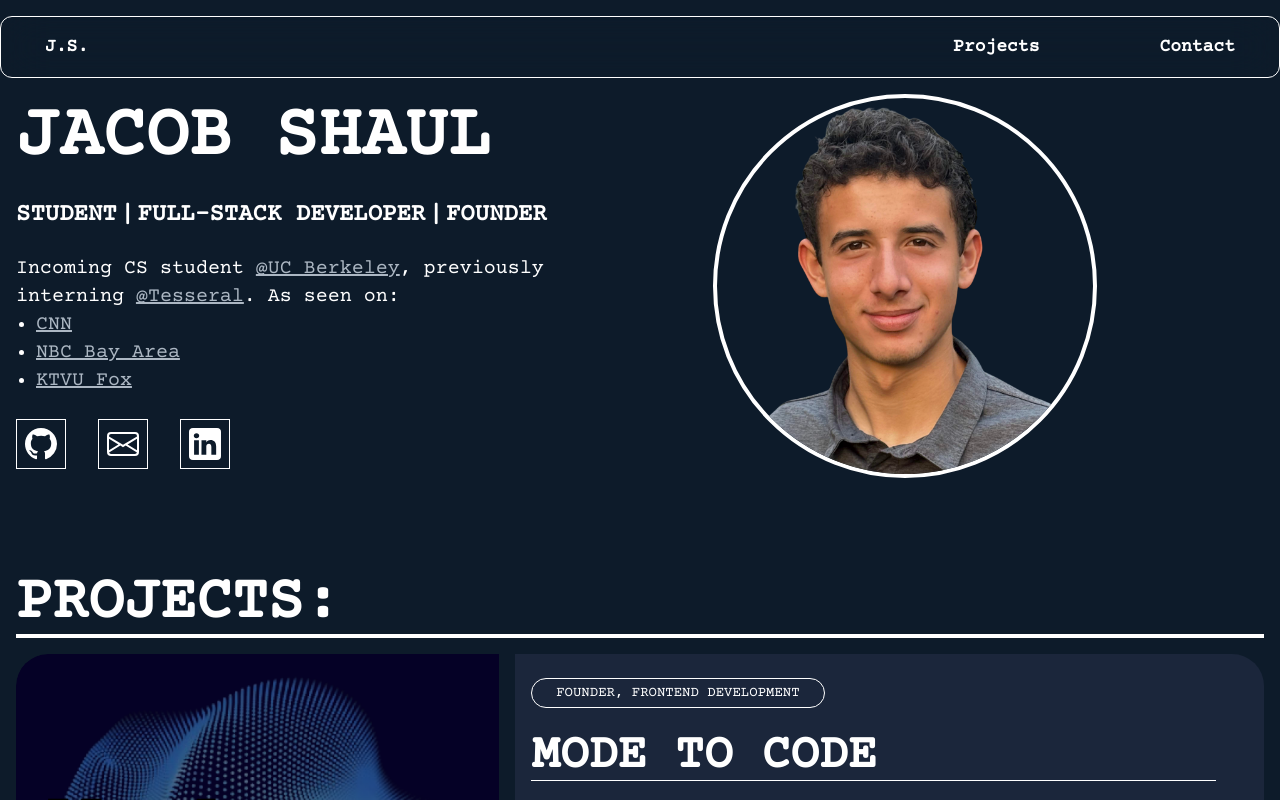
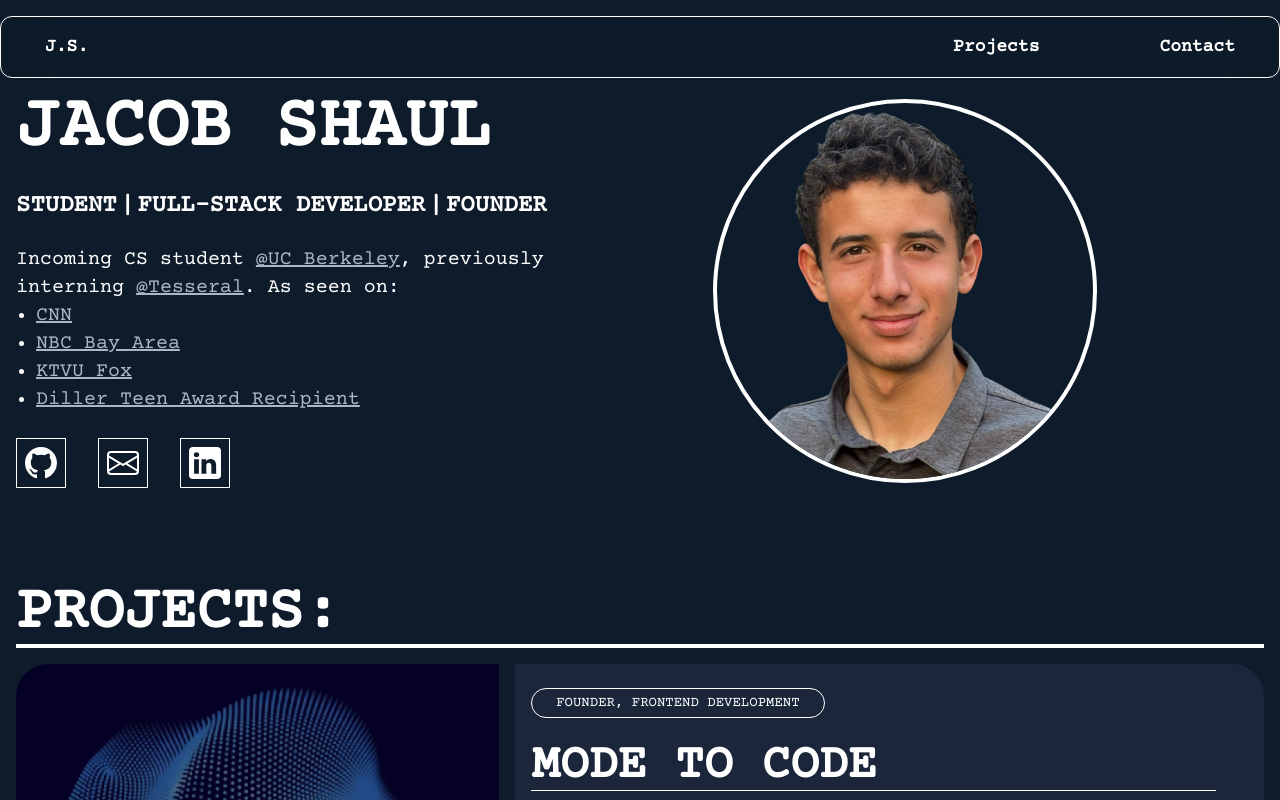
Before and after one commit to jacob-s-codes/portfolio, a Next.js app: page / in a window 1280 px wide. Shown: the top 800 px of the page. Built offline with nearby package versions, Linux system fonts and the light colour scheme.

Commit message:
added diller

```diff
--- a/src/app/HomeClient.tsx
+++ b/src/app/HomeClient.tsx
@@ -16,12 +16,13 @@ const HomeClient = () => {
             <h2>|</h2>
             <h2>Founder</h2>
           </div>
-          <h3 className="lg:text-xl text-base">Incoming CS student <a href="https://www.berkeley.edu/" target="_blank" className="text-paleslate underline hover:text-white"><NoStyleCryptotext text={'@UC Berkeley'}/></a>, previously interning <a href="https://tesseral.com/" target="_blank" className="text-paleslate hover:text-white underline"><NoStyleCryptotext text={'@Tesseral'}/></a>. As seen on:
-          <ul className='list-disc pl-5'>
-            <li><a href="https://www.cnn.com/2025/09/27/tech/sillicon-valley-seniors-ai-course" target="_blank" className="text-paleslate underline hover:text-white"><NoStyleCryptotext text={'CNN'}/></a></li>
-            <li><a href="https://www.nbcbayarea.com/video/news/local/sf-teen-is-helping-other-students-learn-computer-coding/3953420/" target='_blank' className="text-paleslate hover:text-white underline"><NoStyleCryptotext text={'NBC Bay Area'}/></a></li>
-            <li><a href="https://www.ktvu.com/news/teen-teaching-ai-free-grows-program-international-movement" target='_blank' className="text-paleslate hover:text-white underline"><NoStyleCryptotext text={'KTVU Fox'}/></a></li>
-          </ul>
+          <h3 className="lg:text-xl text-base">Incoming CS student <a href="https://www.berkeley.edu/" target="_blank" className="text-paleslate underline hover:text-white"><NoStyleCryptotext text={'@UC Berkeley'} /></a>, previously interning <a href="https://tesseral.com/" target="_blank" className="text-paleslate hover:text-white underline"><NoStyleCryptotext text={'@Tesseral'} /></a>. As seen on:
+            <ul className='list-disc pl-5'>
+              <li><a href="https://www.cnn.com/2025/09/27/tech/sillicon-valley-seniors-ai-course" target="_blank" className="text-paleslate underline hover:text-white"><NoStyleCryptotext text={'CNN'} /></a></li>
+              <li><a href="https://www.nbcbayarea.com/video/news/local/sf-teen-is-helping-other-students-learn-computer-coding/3953420/" target='_blank' className="text-paleslate hover:text-white underline"><NoStyleCryptotext text={'NBC Bay Area'} /></a></li>
+              <li><a href="https://www.ktvu.com/news/teen-teaching-ai-free-grows-program-international-movement" target='_blank' className="text-paleslate hover:text-white underline"><NoStyleCryptotext text={'KTVU Fox'} /></a></li>
+              <li><a href="https://dillerteenawards.org/recipient/jacob-shaul/" target='_blank' className="text-paleslate hover:text-white underline"><NoStyleCryptotext text={'Diller Teen Award Recipient'} /></a></li>
+            </ul>
           </h3>
           <div className="flex items-center lg:gap-8 gap-6">
             <a href="https://github.com/jacob-s-codes" target="_blank" className="hover:text-black border border-white hover:rounded-r-xl p-2 hover:bg-white duration-200">
@@ -68,7 +69,7 @@ const HomeClient = () => {
 
 
       <div className="py-16">
-        <Techstack/>
+        <Techstack />
 
         {/* <h3 className="text-4xl py-4">Backend:</h3>
         <div className="flex items-center justify-evenly">
```
